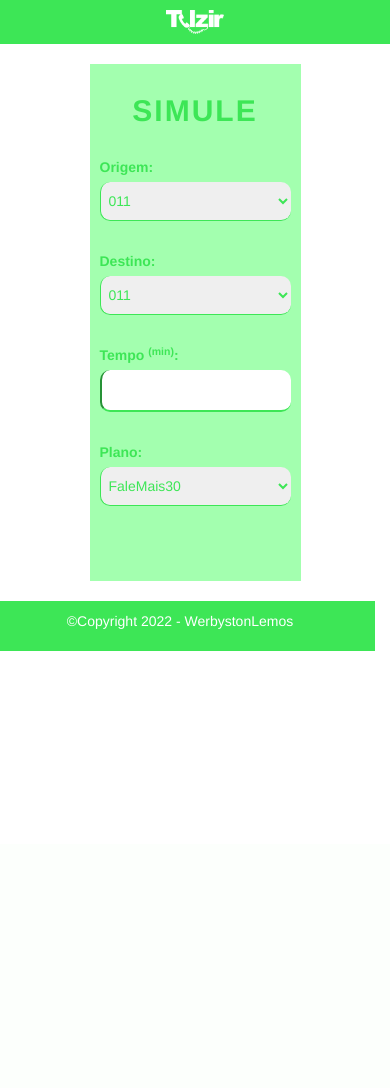
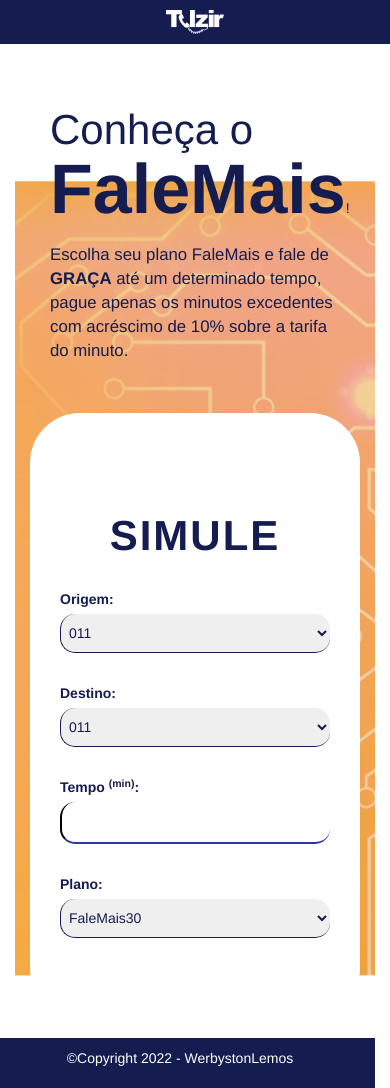
Before and after one commit to WerbystonLemos/desafio_Telzir, a PHP site: page / in a window 390 px wide. Before the commit the page ends 651 px from the top, so only its background shows below. Run offline with PHP 8.4, Linux system fonts and the light colour scheme.

Commit message:
fix:conserto de layout e responsividade

```diff
--- a/src/components/footer/footer.css
+++ b/src/components/footer/footer.css
@@ -1,6 +1,6 @@
 #containerFooter
 {
-    background: rgba(61, 230, 86, 1);
+    background: rgba(20, 28, 80, 1);
     color: #fff;
     padding: 10px;
     position: relative;
--- a/src/components/header/header.css
+++ b/src/components/header/header.css
@@ -1,6 +1,6 @@
 #headerContainer
 {
-    background: rgba(61, 230, 86, 1);
+    background: rgba(20, 28, 80, 1);
 }
 
 #logomarca
--- a/src/components/main/bodyMain.css
+++ b/src/components/main/bodyMain.css
@@ -1,8 +1,20 @@
-#principalContainer
+#mainContainer
 {
-    display: flex;
-    justify-content: center;
-    align-items: center;
+    background-image: url('./../../img/bg_dkt.png') !important;
+    background-repeat: no-repeat;
+    background-position: 0%;
+    background-size: cover;
+}
+
+@media only screen and (max-width: 991px)
+{
+    #mainContainer
+    {
+        background-image: url('./../../img/bg_mob.png') !important;
+        background-repeat: no-repeat;
+        background-position: 0%;
+        background-size: cover;
+    }
 }
 
 #containerSecundary
@@ -13,22 +25,24 @@
 
 #formContainer
 {
-    background: #A3FFAF;
-    padding: 10px 10px 75px 10px;
+    padding: 80px 30px;
+    background: rgba(255, 255, 255, 1);
+    border-radius: 50px;
 }
 
 #formTitle
 {
     text-align: center;
     font-weight: bold;
+    font-size: 300%;
     letter-spacing: 2px;
-    color: rgb(61,230,86);
+    color: rgb( 20, 28, 80);
     height: 100%;
 }
 
 .formLabel
 {
-    color: rgb(61,230,86);
+    color: rgb( 20, 28, 80);
 }
 
 .formInputContainer
@@ -38,19 +52,41 @@
 
 input, select
 {
-    border-radius: 10px;
+    border-radius: 15px;
     padding: 10px 4px;
-    border-color: rgb(61,230,86);
+    border-color: rgb( 20, 28, 80);
     border-top: none;
     border-right: none;
-    color: rgb(61,230,86);
+    color: rgb( 20, 28, 80);
     width: 100%;
 }
 
+/* container resultado */
+#txt_secao1
+{
+    line-height: 50px;
+}
+#txt_conheca
+{
+    font-size: 300%;
+}
+#txt_faleMais
+{
+    font-size: 500%;
+}
+#txt_secao2
+{
+    font-size: 120%;
+}
 #resultadoContainer
 {
-    background: #41FF5A;
-    padding: 80px 20px;
+    padding: 40px 20px;
+    color: rgb( 20, 28, 80);
+    /* display: none; */
+}
+
+#containerValores
+{
     display: none;
 }
 
@@ -62,7 +98,7 @@ input, select
 {
     font-size: 120px;
     font-weight: bolder;
-    color: green;
+    color: rgb( 20, 28, 80);
     animation: deCresce infinite 1.5s;
 }
 @keyframes deCresce
@@ -74,10 +110,14 @@ input, select
 .smallLegend
 {
     font-size: 20px;
+    font-weight: bolder;
+    background:rgb( 44, 116, 235 );
+    padding: 5px 10px;
+    border-radius: 100px;
 }
 .medioLegend
 {
     font-size: 80px;
     font-weight: bolder;
-    color: rgba(0,0,0, 0.2);
+    color: rgb( 20, 28, 80);
 }
--- a/src/components/main/index.php
+++ b/src/components/main/index.php
@@ -4,10 +4,32 @@
 
 <link href="./src/components/main/bodyMain.css" rel="stylesheet" />
 
-<div id="principalContainer" class="row">
 
-    <div id="containerSecundary" class="col-md-7 container-fluid">
-        <div id="formContainer" class="col-md-7">
+<div id="containerSecundary" class="">
+
+    <div class="col-md-4"></div>
+
+    <div id="resultadoContainer" class="col-md-4">
+        <p id="txt_secao1">
+            <span id="txt_conheca">Conheça o </span><br/>
+            <b id="txt_faleMais">FaleMais</b>!
+        </p>
+        <p id="txt_secao2">
+            Escolha seu plano FaleMais e fale de
+            <b>GRAÇA</b> até um determinado tempo,
+            pague apenas os minutos excedentes
+            com acréscimo de 10% sobre
+            a tarifa do minuto.
+        </p>
+        <div id="containerValores">
+            <span class="smallLegend">Com Plano FaleMais<span>30</span><br/></span>
+            <div id="containerBigLegend" ><span class="bigLegend">R$30</span></div>
+            <span class="smallLegend">Sem o plano</span><br/>
+            <span class="medioLegend">R$50,00</span><br/>
+        </div>
+    </div>
+
+    <div id="formContainer" class="col-md-4">
         <h2 id="formTitle">SIMULE</h2>
         <form>
             <div class="formInputContainer">
@@ -32,16 +54,8 @@
         </form>
     </div>
 
-        <div id="resultadoContainer" class="col-md-5">
-            <span class="smallLegend">Com Plano FaleMais<span>30</span><br/></span>
-            <div id="containerBigLegend" ><span class="bigLegend">R$30</span></div>
-            <span class="smallLegend">Sem o plano FaleMais30</span><br/>
-            <span class="medioLegend">R$50,00</span><br/>
 </div>
 
-    </div>
-
-</div>
 
 <script>
     $(document).ready( () => {
@@ -66,11 +80,11 @@
             carregaValoresPlanos(plano, origem, destino, tempo)
 
             // Mostra container do resultado
-            $("#resultadoContainer").show("slow");
+            $("#containerValores").show("slow");
         }
         else
         {
-            $("#resultadoContainer").hide("slow");
+            $("#containerValores").hide("slow");
         }
     }
 
```
Also changed, not shown: src/img/bg_dkt.png (added), src/img/bg_mob.png (added). Lines whose indentation alone changed are shown as unchanged.
